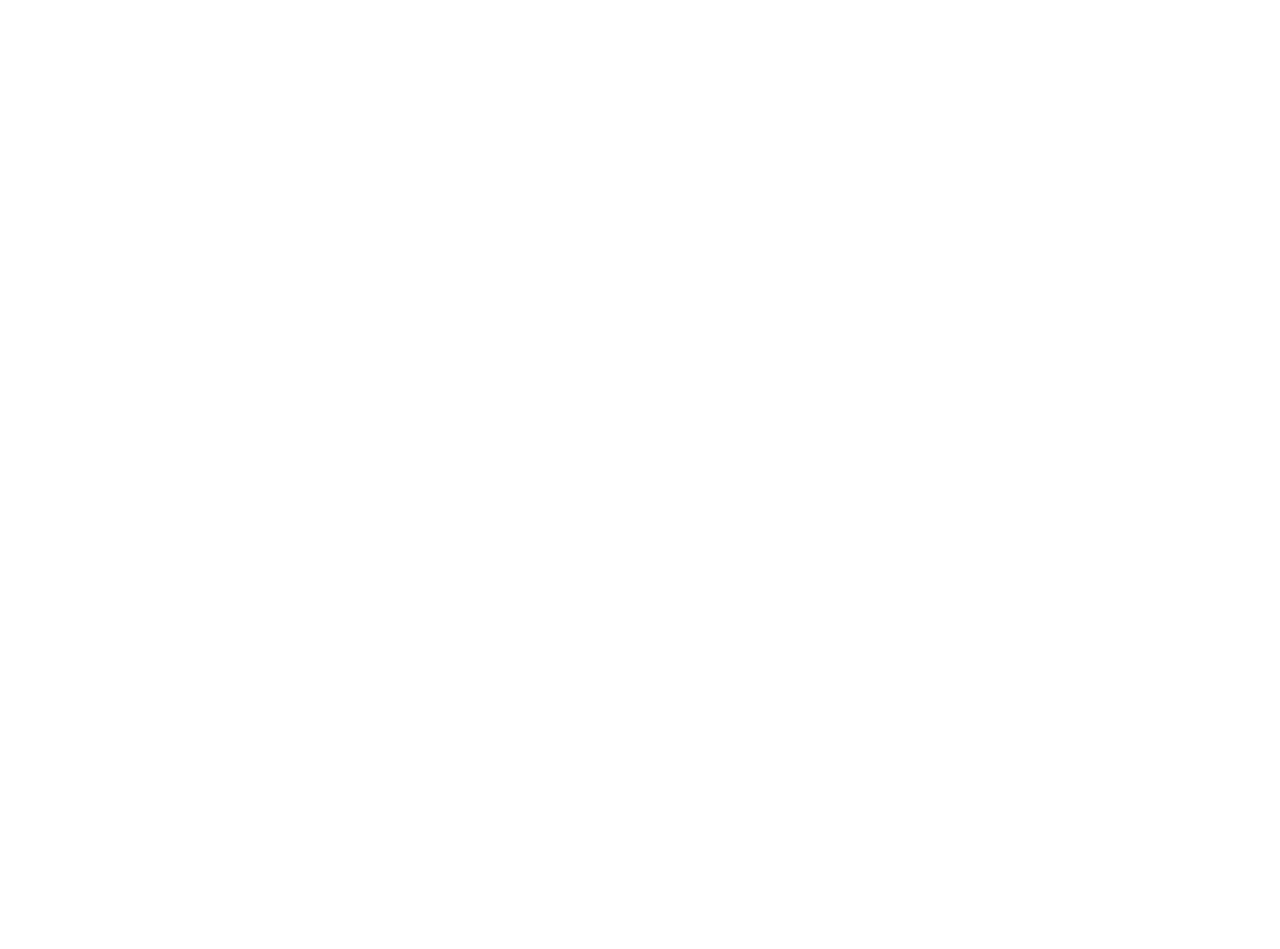
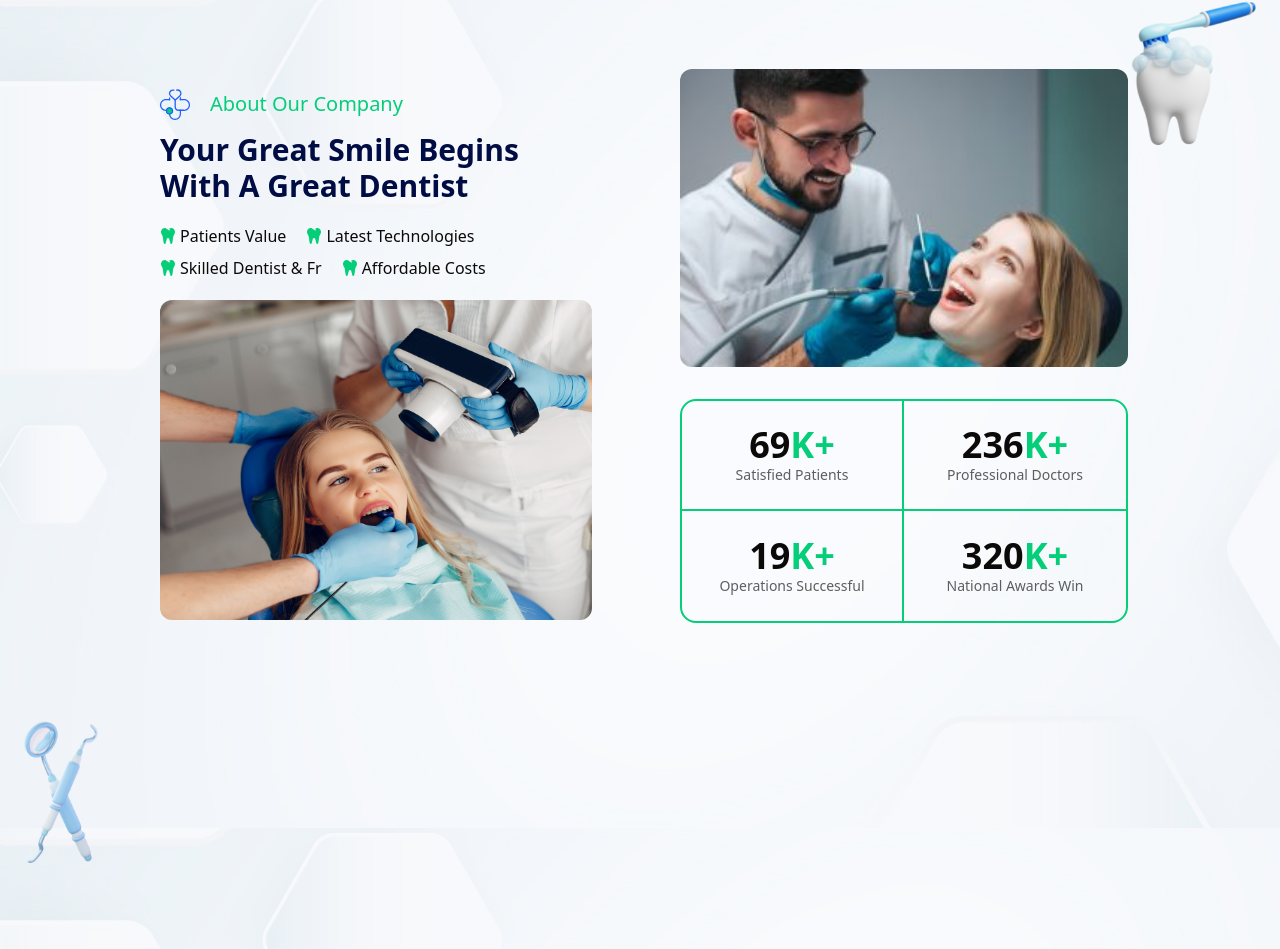
Before and after one commit to Aryan9901/doctor_appointment_app, a React (Vite) app in the folder doctor_appointment/: page / in a window 1280 px wide. Shown: the part 2255-3204 px from the top of the page. Before the commit the page ends 2244 px from the top, so only its background shows below. Built offline with nearby package versions, Linux system fonts and the light colour scheme; the HTML template or start-up script is replaced by a standard one.

Commit message:
about us section added

```diff
--- /dev/null
+++ b/doctor_appointment/src/components/elements/About.jsx
@@ -0,0 +1,76 @@
+import { FaTooth } from "react-icons/fa";
+
+const About = () => {
+	return (
+		<section className="w-full min-h-screen py-20 px-28 bg-[url(/blog_bg_1.jpg)] relative flex">
+			<img src="/dental_2.png" className="absolute right-6 top-12 animate-bounce duration-1000 h-36" alt="dental teeth" />
+			<img src="/dental_3.png" className="absolute left-6 bottom-12 animate-bounce duration-1000 h-36" alt="dental sthetoscope" />
+			<div className="h-screen w-1/2 py-5">
+				<h3 className="flex gap-5 text-[#05CE79] text-xl items-center px-12">
+					<img src="/title_icon.svg" alt="title icon" />
+					About Our Company
+				</h3>
+				<h2 className="text-3xl my-3 font-semibold text-[#000d44] w-3/4 mx-12 flex items-center justify-between">
+					Your Great Smile Begins With A Great Dentist
+				</h2>
+				<ul className="flex my-5 flex-wrap px-12 items-start justify-start gap-5 gap-y-2">
+					<li className="flex items-center gap-1">
+						<FaTooth className="text-[#05CE79]" />
+						Patients Value
+					</li>
+					<li className="flex items-center gap-1">
+						<FaTooth className="text-[#05CE79]" />
+						Latest Technologies
+					</li>
+					<li className="flex items-center gap-1">
+						<FaTooth className="text-[#05CE79]" />
+						Skilled Dentist & Fr
+					</li>
+					<li className="flex items-center gap-1">
+						<FaTooth className="text-[#05CE79]" />
+						Affordable Costs
+					</li>
+				</ul>
+				<div className="px-12 mt-5">
+					<img className="h-80 rounded-xl w-full" src="/blog-s-1-6-332x190.jpg" alt="blog photo" />
+				</div>
+			</div>
+			<div className="h-screen w-1/2">
+				<div className="px-10">
+					<img src="/about_2_2-300x200.jpg" className="w-full rounded-xl" alt="about photo 2" />
+				</div>
+				<div className="h-56 mx-10 my-8 rounded-2xl flex flex-wrap border-2 border-[#05CE79]">
+					<div
+						className="w-1/2 h-1/2 flex flex-col items-center justify-center gap-0"
+						style={{ borderRight: "2px solid #05CE79", borderBottom: "2px solid #05CE79" }}
+					>
+						<h3 className="text-4xl font-semibold">
+							69<span className="text-[#05ce79]">K+</span>
+						</h3>
+						<p className="text-sm opacity-65">Satisfied Patients</p>
+					</div>
+					<div className="w-1/2 h-1/2 flex flex-col items-center justify-center gap-0" style={{ borderBottom: "2px solid #05CE79" }}>
+						<h3 className="text-4xl font-semibold">
+							236<span className="text-[#05ce79]">K+</span>
+						</h3>
+						<p className="text-sm opacity-65">Professional Doctors</p>
+					</div>
+					<div className="w-1/2 h-1/2 flex flex-col items-center justify-center gap-0" style={{ borderRight: "2px solid #05CE79" }}>
+						<h3 className="text-4xl font-semibold">
+							19<span className="text-[#05ce79]">K+</span>
+						</h3>
+						<p className="text-sm opacity-65">Operations Successful</p>
+					</div>
+					<div className="w-1/2 h-1/2 flex flex-col items-center justify-center gap-0">
+						<h3 className="text-4xl font-semibold">
+							320<span className="text-[#05ce79]">K+</span>
+						</h3>
+						<p className="text-sm opacity-65">National Awards Win</p>
+					</div>
+				</div>
+			</div>
+		</section>
+	);
+};
+
+export default About;
--- a/doctor_appointment/src/pages/Home.jsx
+++ b/doctor_appointment/src/pages/Home.jsx
@@ -1,4 +1,5 @@
 /* eslint-disable react/prop-types */
+import About from "../components/elements/About";
 import HomeServices from "../components/elements/HomeServices";
 import { Button } from "../components/ui/button";
 
@@ -81,6 +82,7 @@
 				<Feature imgpath="/feature_box_4.svg" heading="24/7 Advance Care" para="We understand that every patient is unique" />
 			</section>
 			<HomeServices />
+			<About />
 		</main>
 	);
 };
```
